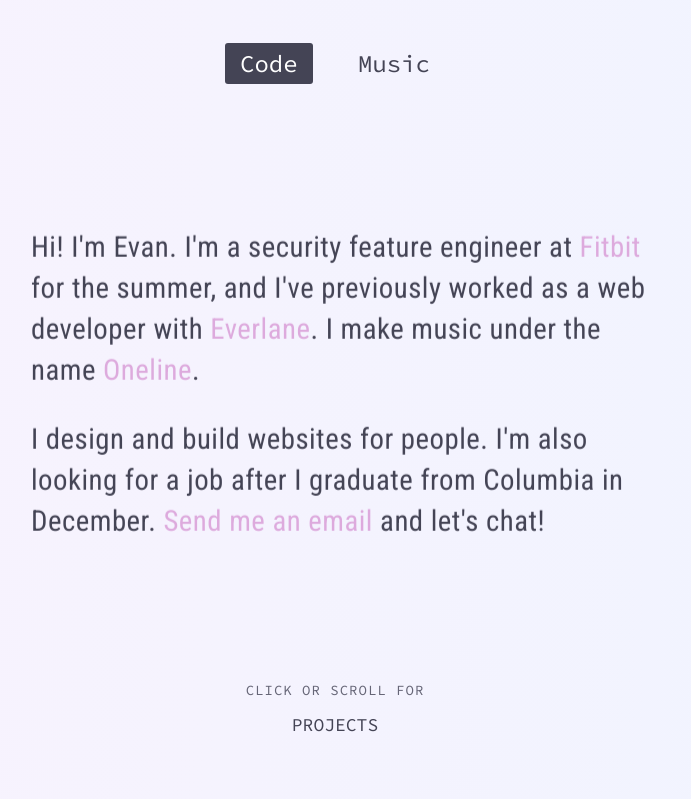
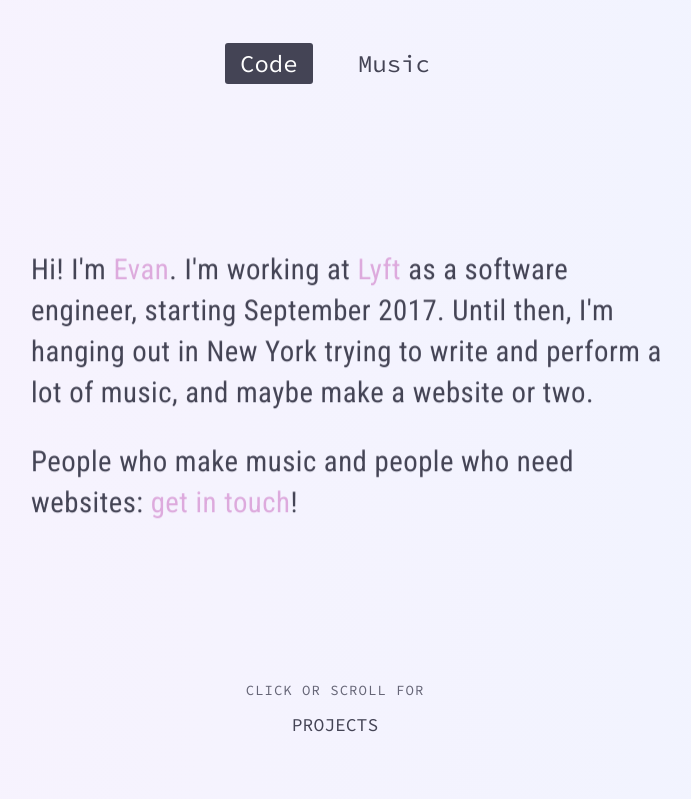
Before and after one commit to evantarrh/evantarrh.github.io, a web app: file index.html in a window 1280 px wide. Shown: the top 799 px of the page, without its empty margins (305-996 px from the left). Run offline with its HTML, style and script files only (its server is not run), Linux system fonts and the light colour scheme; some libraries are stand-ins or nearby versions.

Commit message:
update bio november 2016

```diff
--- a/index.html
+++ b/index.html
@@ -60,8 +60,9 @@
         <a class="music" href="/music">Music</a>
       </div>
       <div class="statement">
-        <p>Hi! I&apos;m Evan. I&apos;m a security feature engineer at <a href="https://fitbit.com">Fitbit</a> for the summer, and I&apos;ve previously worked as a web developer with <a href="https://everlane.com">Everlane</a>. I make music under the name <a href="https://soundcloud.com/1line">Oneline</a>.</p>
-        <p>I design and build websites for people. I'm also looking for a job after I graduate from Columbia in December. <a href="mailto:evantarrh@gmail.com">Send me an email</a> and let&apos;s chat!</p>
+        <p>Hi! I&apos;m <a href="https://twitter.com/evantarrh">Evan</a>. I&apos;m working at <a href="https://lyft.com">Lyft</a> as a software engineer, starting September 2017. Until then, I&apos;m hanging out in New York trying to write and perform a lot of music, and maybe make a website or two.</p>
+
+        <p>People who make music and people who need websites: <a href="mailto:evantarrh@gmail.com">get in touch</a>!</p>
       </div>
 
       <div class="to-projects">
--- a/src/templates/index.hbs
+++ b/src/templates/index.hbs
@@ -16,8 +16,9 @@
         <a class="music" href="/music">Music</a>
       </div>
       <div class="statement">
-        <p>Hi! I&apos;m Evan. I&apos;m a security feature engineer at <a href="https://fitbit.com">Fitbit</a> for the summer, and I&apos;ve previously worked as a web developer with <a href="https://everlane.com">Everlane</a>. I make music under the name <a href="https://soundcloud.com/1line">Oneline</a>.</p>
-        <p>I design and build websites for people. I'm also looking for a job after I graduate from Columbia in December. <a href="mailto:evantarrh@gmail.com">Send me an email</a> and let&apos;s chat!</p>
+        <p>Hi! I&apos;m <a href="https://twitter.com/evantarrh">Evan</a>. I&apos;m working at <a href="https://lyft.com">Lyft</a> as a software engineer, starting September 2017. Until then, I&apos;m hanging out in New York trying to write and perform a lot of music, and maybe make a website or two.</p>
+
+        <p>People who make music and people who need websites: <a href="mailto:evantarrh@gmail.com">get in touch</a>!</p>
       </div>
 
       <div class="to-projects">
```
